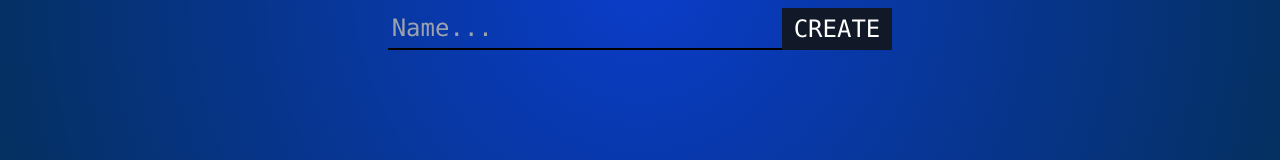
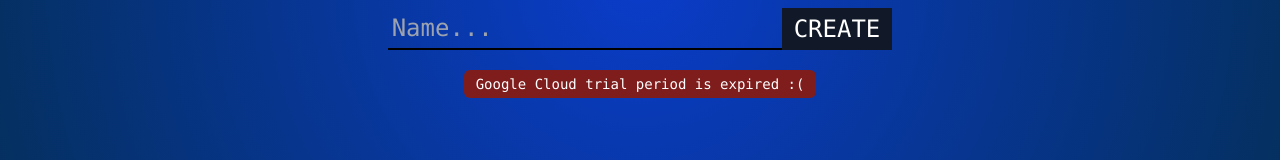
Before and after one commit to ImValerio/fe-sharetimewithme, a Next.js app: page / in a window 1280 px wide. Shown: the part 421-581 px from the top of the page. Built offline with nearby package versions, Linux system fonts and the light colour scheme; no server answers.

Commit message:
add alert component + add server not responding feature

```diff
--- a/src/app/layout.tsx
+++ b/src/app/layout.tsx
@@ -4,6 +4,9 @@
 import { useRouter } from "next/navigation";
 import { Analytics } from "@vercel/analytics/react"
 import 'animate.css';
+import { ALERT, isServerOff } from "@/components/utils";
+import { useEffect, useState } from "react";
+import Alert from "@/components/alert";
 
 
 
@@ -23,6 +26,9 @@
   children: React.ReactNode;
 }>) {
   const router = useRouter()
+
+
+
   return (
     <html lang="en">
       <head>
--- a/src/app/page.tsx
+++ b/src/app/page.tsx
@@ -1,6 +1,8 @@
 "use client"
+import Alert from '@/components/alert'
 import CreateInstance from '@/components/createInstance'
 import Loader from '@/components/loader'
+import { ALERT, isServerOff } from '@/components/utils'
 import { useRouter } from 'next/navigation'
 import React, { useEffect, useState } from 'react'
 
@@ -11,6 +13,17 @@
   if (isLoading)
     return <Loader />
 
+  const [showServerAlert, setShowServerAlert] = useState(false);
+
+  useEffect(() => {
+    const init = async () => {
+      const res = await isServerOff();
+      console.log("RES ", res)
+      setShowServerAlert(res)
+    };
+    init()
+  }, [])
+
   return (
     <main className="flex min-h-screen flex-col items-center justify-between w-full ">
       <div className="z-10 w-full md:max-w-xl items-center justify-between font-mono m-5 md:m-20 text-sm lg:flex flex-col ">
@@ -20,6 +33,7 @@
         {error}
         <CreateInstance setError={setError} setIsLoading={setIsLoading} />
 
+        {showServerAlert ? <Alert text="Google Cloud trial period is expired :(" type={ALERT.ERROR} /> : null}
       </div>
     </main>
   )
--- /dev/null
+++ b/src/components/alert.tsx
@@ -0,0 +1,37 @@
+import React, { useEffect } from 'react'
+import { ALERT } from './utils'
+
+interface AlertProps {
+    text?: string
+    type: ALERT
+
+}
+
+const Alert: React.FC<AlertProps> = ({ text, type }) => {
+
+    const convertTypeIntoColor = (type: ALERT) => {
+        switch (type) {
+            case ALERT.ERROR:
+                return "red";
+            default:
+                return "transparent"
+        }
+
+
+    }
+
+    const generateClassName = () => {
+
+        const color = convertTypeIntoColor(type);
+
+        return `text-sm bg-${color}-900 rounded-md px-3 py-1 m-5`
+    }
+
+    return (
+        <div className={generateClassName()}>
+            {text}
+        </div>
+    )
+}
+
+export default Alert
--- a/src/components/utils.tsx
+++ b/src/components/utils.tsx
@@ -1,2 +1,16 @@
 export const PROD_HOST = "https://be-sharetimewithme-7gjrwponva-uc.a.run.app"
 export const HOST = process.env.NEXT_PUBLIC_API_HOST ? process.env.NEXT_PUBLIC_API_HOST : PROD_HOST
+export const isServerOff = async (): Promise<boolean> => {
+    try {
+        await fetch(PROD_HOST, { signal: AbortSignal.timeout(1000) });
+
+        return false;
+    } catch (e: any) {
+        return true;
+    }
+}
+
+export enum ALERT {
+    WARNING,
+    ERROR
+}
```
